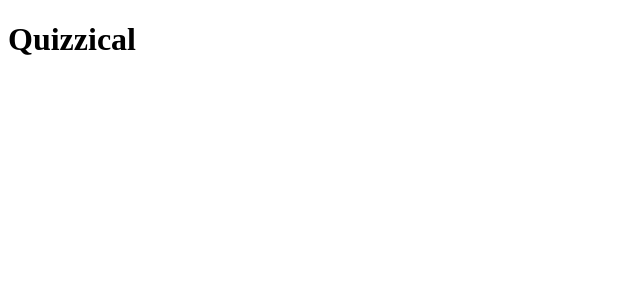
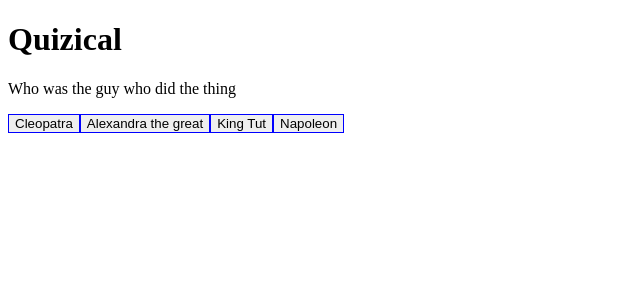
Before and after one commit to gashndolo/Quizzicle, a React (Vite) app: page / in a window 1280 px wide. Shown: the top 300 px of the page, without its empty margins (0-640 px from the left). Built offline with nearby package versions, Linux system fonts and the light colour scheme.

Commit message:
Created Question, Answer Components
Stopped trying to do everything in one super complex app and did some bit of composition

```diff
--- a/package.json
+++ b/package.json
@@ -10,6 +10,7 @@
     "preview": "vite preview"
   },
   "dependencies": {
+    "clsx": "^2.1.1",
     "react": "^19.0.0",
     "react-dom": "^19.0.0"
   },
--- /dev/null
+++ b/src/Answer.jsx
@@ -0,0 +1,21 @@
+import { useState } from "react"
+import clsx from "clsx"
+
+export default function Answer({children, pickAnswer, objKey, selected, checkingAnswers, correctAnswer}) {
+
+    function clickAnswer() {
+        pickAnswer(objKey, children)
+    }
+
+    const wrong = checkingAnswers && correctAnswer !== children && selected
+    const right = checkingAnswers && correctAnswer == children && selected
+    return (
+        <button
+            onClick={clickAnswer}
+            className={clsx('choice', selected && 'selected',  right && "correct", wrong && "wrong")}
+        >
+            {children}
+        </button>
+    )
+}
+//className={clsx('choice', selected && 'selected',  )}
--- /dev/null
+++ b/src/Question.jsx
@@ -0,0 +1,41 @@
+import { useState } from "react"
+import Answer from "./Answer"
+
+export default function Question({questionObj, checkingAnswers}) {
+    const [selectedAnswer, setSelectedAnswer] = useState({})
+    const correctAnswer = "Napoleon"
+
+    function pickAnswer(key, value) {
+        setSelectedAnswer({key, value})
+    }
+    //console.log("Selected Answer", selectedAnswer)
+    return (
+        <div>
+            <p>{questionObj}</p>
+            <Answer objKey={1} pickAnswer={pickAnswer} selected={selectedAnswer.value === "Cleopatra"}
+                checkingAnswers={checkingAnswers}
+                correctAnswer={correctAnswer}
+            >
+                Cleopatra
+            </Answer>
+            <Answer objKey={2} pickAnswer={pickAnswer} selected={selectedAnswer.value === "Alexandra the great"}
+                checkingAnswers={checkingAnswers}
+                correctAnswer={correctAnswer}
+            >
+                Alexandra the great
+            </Answer>
+            <Answer objKey={3} pickAnswer={pickAnswer} selected={selectedAnswer.value === "King Tut"}
+                checkingAnswers={checkingAnswers}
+                correctAnswer={correctAnswer}
+            >
+                King Tut
+            </Answer>
+            <Answer objKey={4} pickAnswer={pickAnswer} selected={selectedAnswer.value === "Napoleon"}
+                checkingAnswers={checkingAnswers}
+                correctAnswer={correctAnswer}
+            >
+                Napoleon
+            </Answer>
+        </div>
+    )
+}
--- a/src/main.jsx
+++ b/src/main.jsx
@@ -1,30 +1,19 @@
 import { StrictMode, useEffect, useState } from 'react'
 import { createRoot } from 'react-dom/client'
+import Question from './Question'
 
 
 function App() {
-  const [allAnswered, setAllAnswered] = useState(false)
-
-
-
-  function newGame() {
-    useEffect(() => {
-      fetch("https://opentdb.com/api.php?amount=5")
-        .then(res => res.json())
-        .then(data => console.log(data))
-    }, [])
-  }
-
-  function renderQuestions(questionsArray) {
-
-  }
+  const [checkingAnswers, setCheckAnswers] = useState(true)
   return (
     <>
-      <h1>Quizzical</h1>
+
+      <h1>Quizical</h1>
+      <Question questionObj="Who was the guy who did the thing" checkingAnswers={checkingAnswers}/>
     </>
   )
 }
 
 createRoot(document.getElementById('root')).render(
-    <App />,
+  <App />,
 )
--- a/style.css
+++ b/style.css
@@ -0,0 +1,21 @@
+
+
+.choices {
+    display: flex;
+    column-gap: 20px;
+}
+
+.choice {
+    border: 1px solid blue;
+}
+
+.selected {
+    border: 1px solid orange;
+}
+
+.wrong {
+    border: 1px solid red;
+}
+.correct {
+    border: 1px solid green;
+}
```
Also changed, not shown: 1 other file (tests, documents, lock files or other folders).
